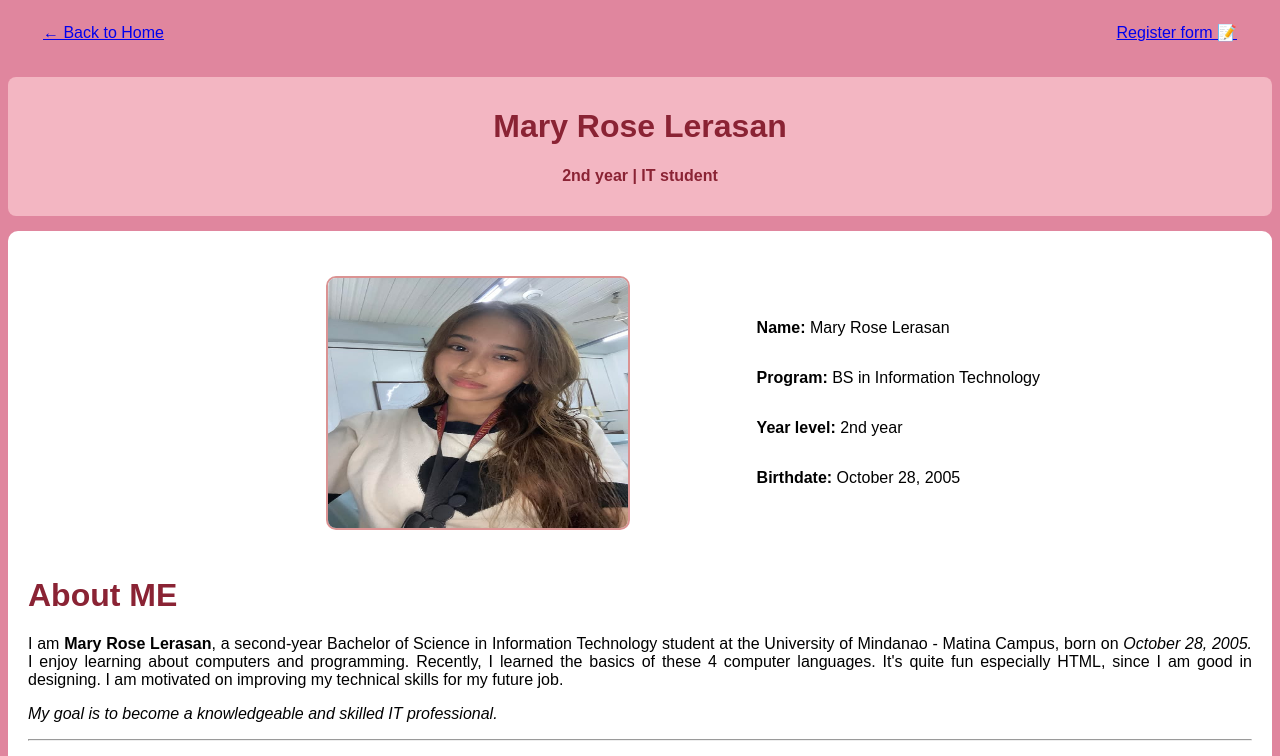
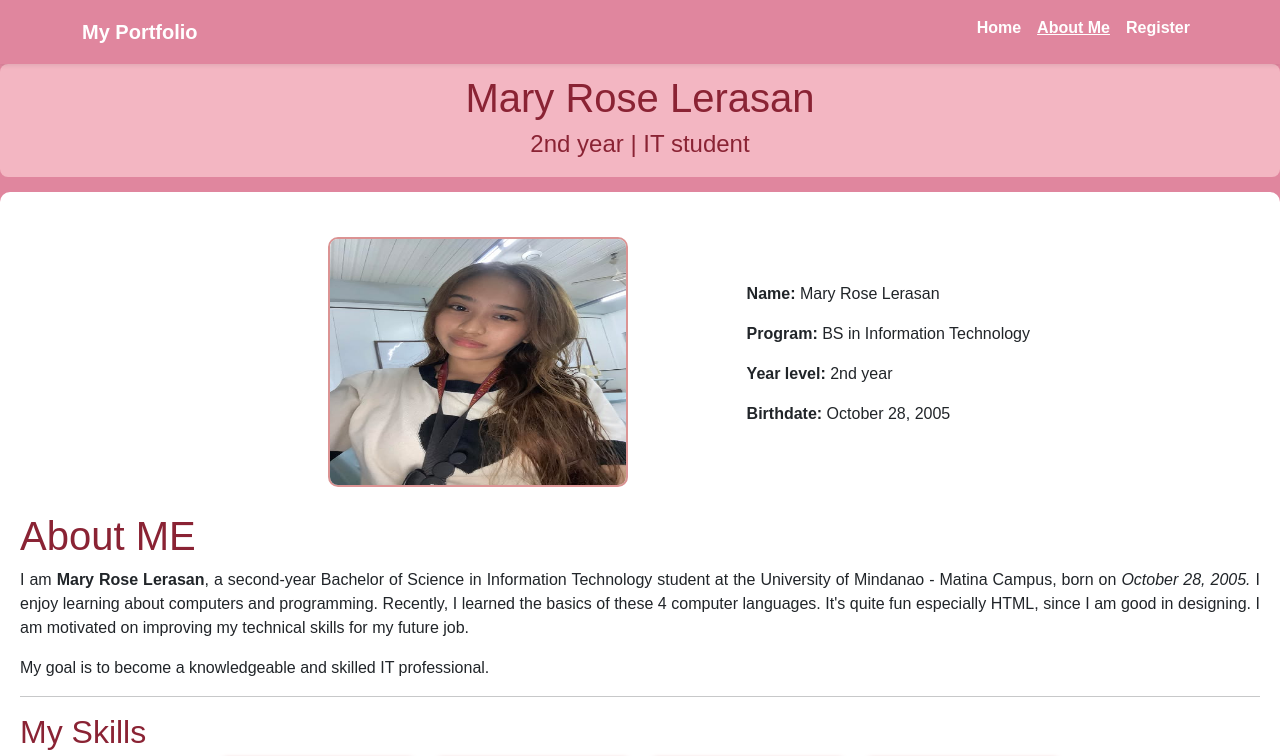
Before and after one commit to marirosXD/portfolios, a plain HTML site: page aboutme.html in a window 1280 px wide. Shown: the top 756 px of the page. Drawn offline with nearby package versions, Linux system fonts and the light colour scheme.

Commit message:
Update aboutme.html

```diff
--- a/aboutme.html
+++ b/aboutme.html
@@ -5,31 +5,41 @@
     <meta name="viewport" content="width=device-width, initial-scale=1.0">
     <title>About ME | Mary Rose</title>
 
+    <!-- Bootstrap CSS -->
+<link href="https://cdn.jsdelivr.net/npm/bootstrap@5.3.2/dist/css/bootstrap.min.css" rel="stylesheet">
+
+
     <!-- INTERNAL CSS -->
     <style>
+
+.italic {
+    font-style: italic;
+}
 
 .justify {
         text-align: justify;
     }
 
-    /* Navbar styling (minimal, safe) */
 .navbar {
-        padding: 12px 20px;
+    background-color: rgb(224, 134, 158) !important;
 }
 
-    .navbar a {
-        text-decoration: none;
-        color: #000;
+.navbar .nav-link,
+.navbar .navbar-brand {
+    color: #fff !important;
     font-weight: bold;
-        margin-left: 20px;
 }
 
-    .navbar a.active {
+.navbar .nav-link.active {
     text-decoration: underline;
+    color: #fff !important;
 }
 
+.navbar .nav-link:hover {
+    color: #fce4ec !important;
+}
+</style>
 
-    </style>
 
     <!-- EXTERNAL CSS -->
     <link rel="stylesheet" href="aboutMe.css">
@@ -37,10 +47,26 @@
 </head>
 
 <body>
-    <div class="btn">
-        <a href="index.html" > ← Back to Home</a>
-        <a href="regform.html" > Register form 📝</a>
+   <!-- Navbar -->
+<nav class="navbar navbar-expand navbar-light bg-light shadow-sm">
+  <div class="container">
+    <a class="navbar-brand fw-bold" href="index.html">My Portfolio</a>
+    <div class="collapse navbar-collapse show">
+      <ul class="navbar-nav ms-auto">
+        <li class="nav-item">
+          <a class="nav-link" href="index.html">Home</a>
+        </li>
+        <li class="nav-item">
+          <a class="nav-link active fw-bold" href="aboutme.html">About Me</a>
+        </li>
+        <li class="nav-item">
+          <a class="nav-link" href="regform.html">Register</a>
+        </li>
+      </ul>
     </div>
+  </div>
+</nav>
+
 
     <!--HEADER-->
     <div>
@@ -76,7 +102,7 @@
         </p>
 
         <!-- INLINE CSS -->
-        <p style="font-style: italic;">
+        <p class="italic;">
         My goal is to become a knowledgeable and skilled IT professional.
         </p>
 
@@ -141,8 +167,6 @@
             <li>I hate okra huhuhu but I love Buko Pandan! >< </li>
         </ul>
 
-        </ul>
-
 
         <hr>
         <!--CONTACT ME SECTION-->
@@ -163,6 +187,7 @@
             </footer>
 
 
+<script src="https://cdn.jsdelivr.net/npm/bootstrap@5.3.2/dist/js/bootstrap.bundle.min.js"></script>
 
 </body>
 </html>
```
Lines whose indentation alone changed are shown as unchanged.
